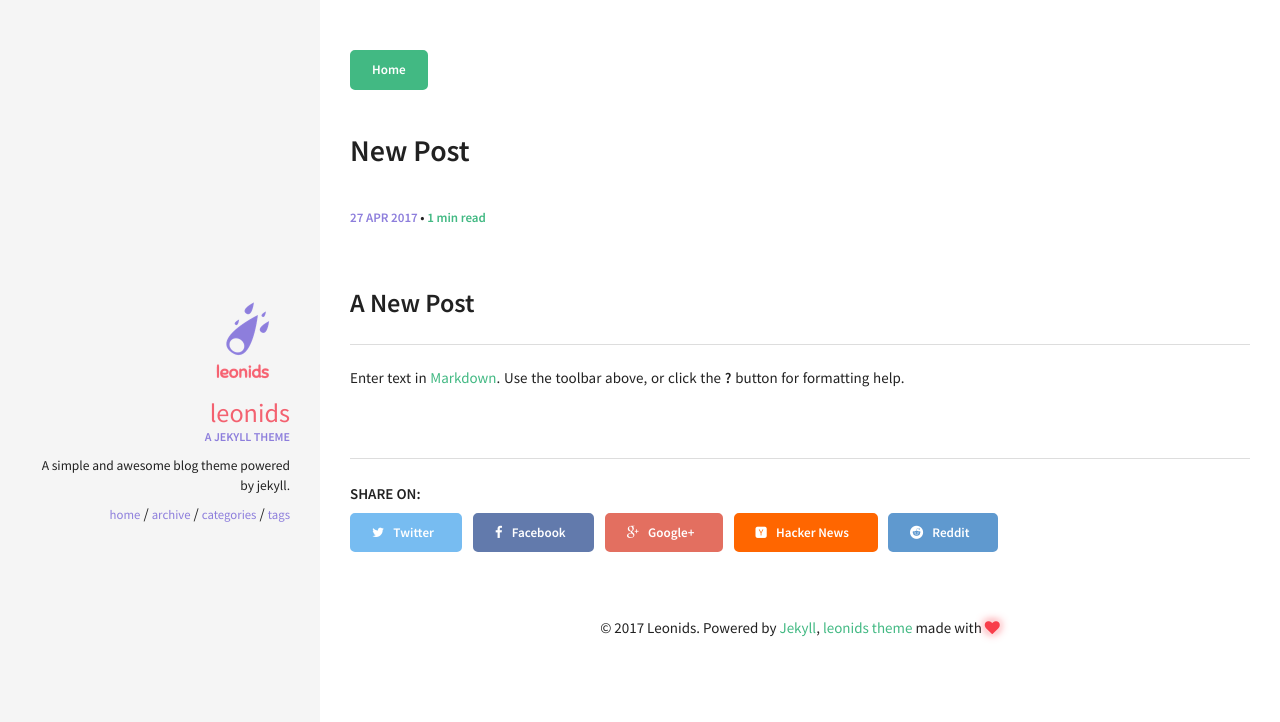
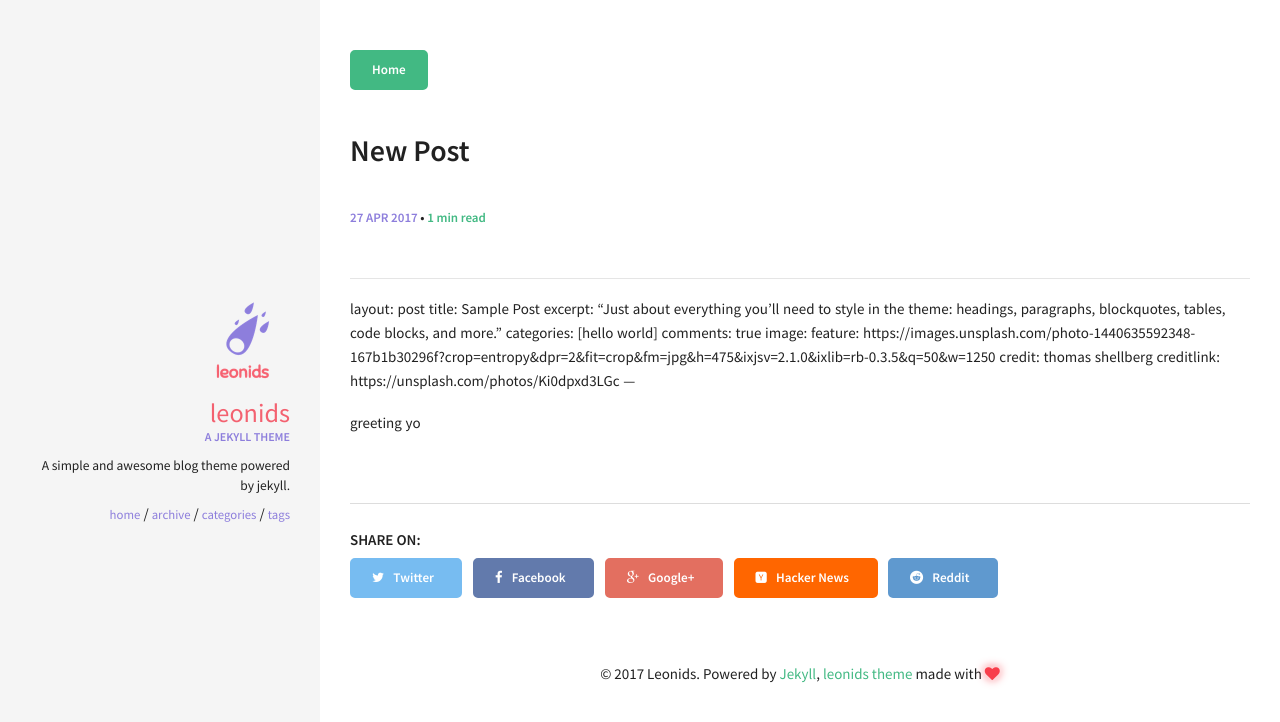
Before and after one commit to acarlyle/acarlyle.github.io, a Jekyll site: the page built from _posts/2017-04-27-new-post.md, in a window 1280 px wide. Shown: the top 722 px of the page. Built offline with Jekyll 4.4.1, drawn with Linux system fonts in a browser that asks for light colours; our own code applies the rules of GitHub Pages for plain Markdown files.

Commit message:
Updated 2017-04-27-new-post.md

```diff
--- a/_posts/2017-04-27-new-post.md
+++ b/_posts/2017-04-27-new-post.md
@@ -1,6 +1,16 @@
 ---
 published: true
 ---
-## A New Post
+---
+layout: post
+title: Sample Post
+excerpt: "Just about everything you'll need to style in the theme: headings, paragraphs, blockquotes, tables, code blocks, and more."
+categories: [hello world]
+comments: true
+image:
+  feature: https://images.unsplash.com/photo-1440635592348-167b1b30296f?crop=entropy&dpr=2&fit=crop&fm=jpg&h=475&ixjsv=2.1.0&ixlib=rb-0.3.5&q=50&w=1250
+  credit: thomas shellberg
+  creditlink: https://unsplash.com/photos/Ki0dpxd3LGc
+---
 
-Enter text in [Markdown](http://daringfireball.net/projects/markdown/). Use the toolbar above, or click the **?** button for formatting help.
+greeting yo
```
